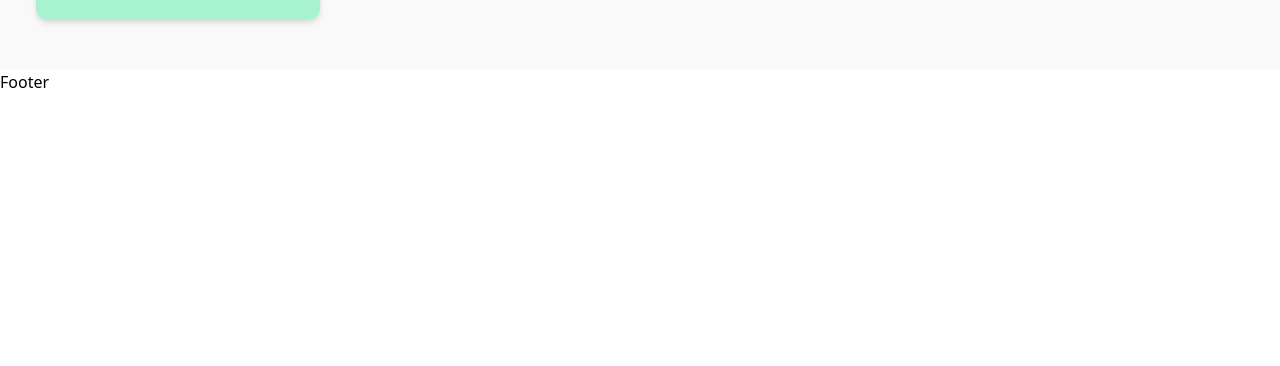
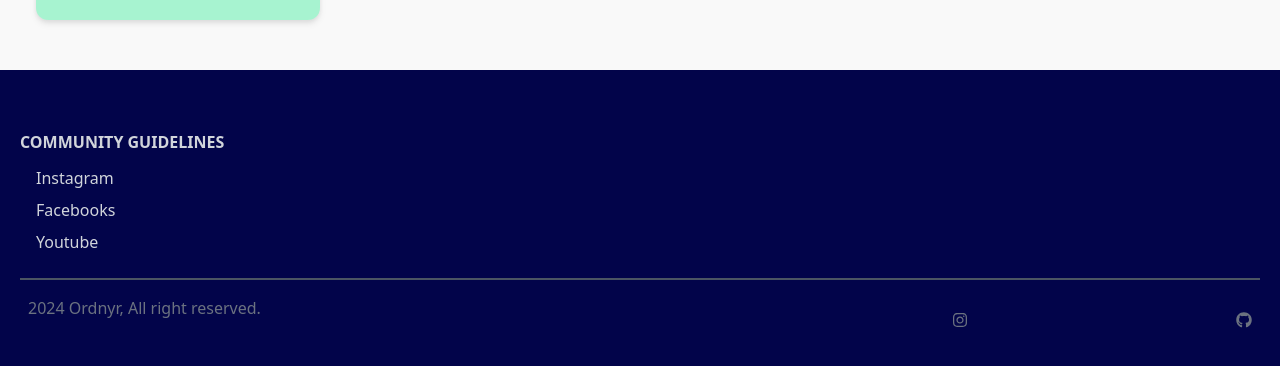
Before and after one commit to farreldavaa/reactJS-strapiCMS-tailwindCSS, a React (Vite) app: page / in a window 1280 px wide. Shown: the part 846-1212 px from the top of the page. Before the commit the page ends 940 px from the top, so only its background shows below. Built offline with nearby package versions, Linux system fonts and the light colour scheme.

Commit message:
adding footer

```diff
--- a/package.json
+++ b/package.json
@@ -11,14 +11,15 @@
   },
   "dependencies": {
     "react": "^18.3.1",
-    "react-dom": "^18.3.1"
+    "react-dom": "^18.3.1",
+    "react-icons": "^5.2.1"
   },
   "devDependencies": {
     "@types/react": "^18.3.3",
     "@types/react-dom": "^18.3.0",
     "@vitejs/plugin-react": "^4.3.0",
     "autoprefixer": "^10.4.19",
-    "eslint": "^9.4.0",
+    "eslint": "^9.5.0",
     "eslint-plugin-react": "^7.34.2",
     "eslint-plugin-react-hooks": "^4.6.2",
     "eslint-plugin-react-refresh": "^0.4.7",
--- a/src/components/footer.jsx
+++ b/src/components/footer.jsx
@@ -1,9 +1,31 @@
 import React from "react";
+import {FaInstagram, FaGithub} from 'react-icons/fa';
+
 
 const Footer = () => {
     return(
-        <div>
-            Footer
+        <div className="w-full bg-[#02044A] text-gray-300 py-8 px-2">
+            <div className="max-w-[1240px] mx-auto grid grid-cols-3 md:grid-cols-6 border-b-2 border-gray-600 py-5">
+                <div>
+                    <h6 className="font-bold uppercase py-2">
+                        Community Guidelines
+                    </h6>
+                    <ol>
+                       <li className="py-1">Instagram</li>
+                       <li className="py-1">Facebooks</li>
+                       <li className="py-1">Youtube</li>
+                    </ol>
+                </div>
+            </div>
+                <div className="flex flex-col max-w-[1240px] px-2 py-4 m-auto justify-between sm:flex-row text-center text-gray-500">
+                        <p>
+                            2024 Ordnyr, All right reserved.
+                        </p>
+                        <div className="flex justify-between gap-10 sm:w-[300px] pt-4 text-2x1">
+                            <FaInstagram/>
+                            <FaGithub/>
+                        </div>
+                </div>
         </div>
     )
 }
--- a/src/components/navbar.jsx
+++ b/src/components/navbar.jsx
@@ -7,7 +7,7 @@ const Navbar = () => {
     let handleClick = ()=>setToggle(!toggle)
 
     return (
-        <div className='w-screen h-[80px] z-10 bg-white fixed drop-shadow-md relative'>
+        <div className='w-full h-[80px] z-10 bg-white fixed drop-shadow-md relative'>
             <div className='flex justify-between items-center w-full h-full md:max-w-[1240px] m-auto'>
                 <div className='flex items-center'>
                     <img src="" alt="" className='sm:ml-10 ss:ml-10 md:ml-3 opacity-[55%] w-full h-[25px]' />
```
Also changed, not shown: 2 other files (tests, documents, lock files or other folders).
